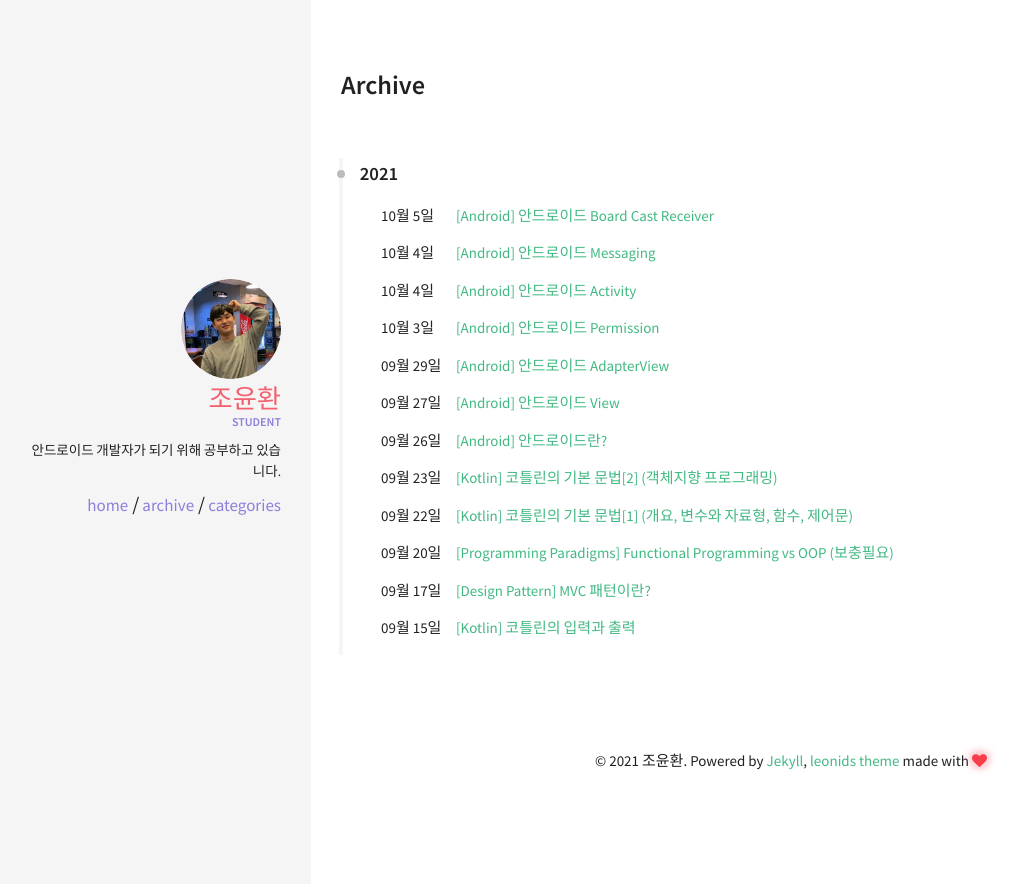
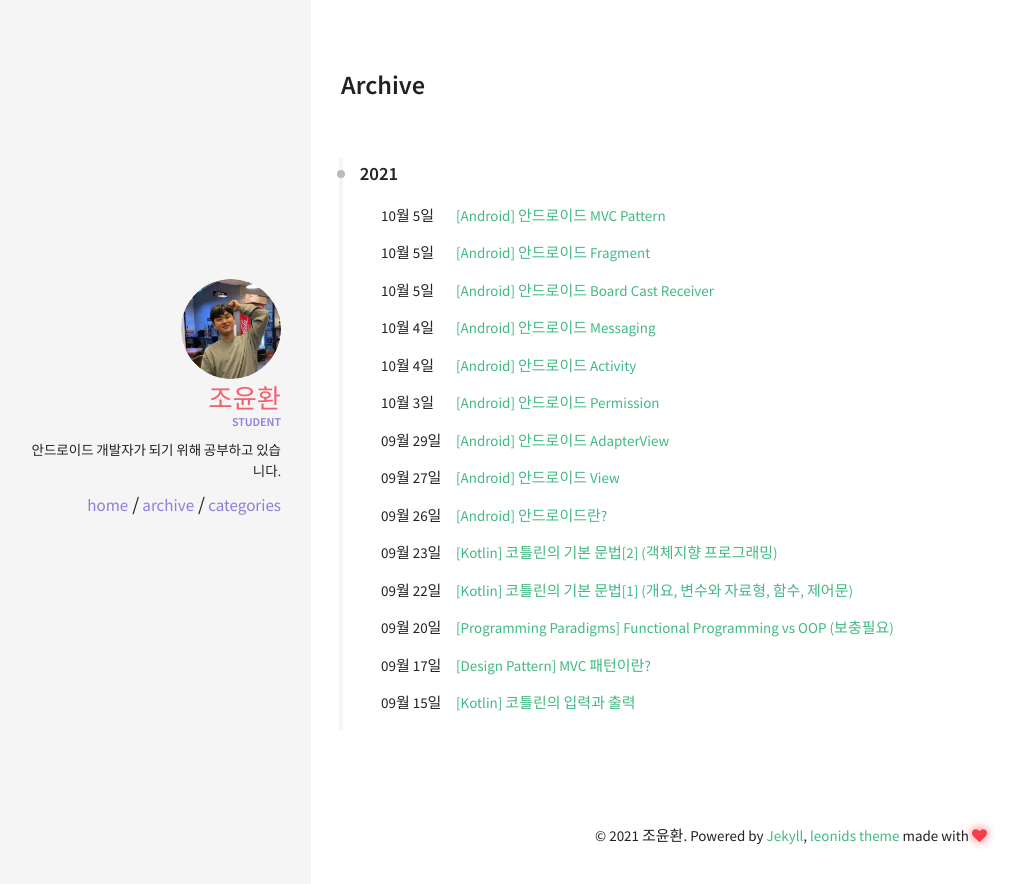
Before and after one commit to younhwan97/younhwan97.github.io, a Jekyll site: the page built from archive.html, in a window 1280 px wide. Shown: the top 884 px of the page, without its empty margins (9-1032 px from the left). Built offline with Jekyll 4.4.1, drawn with Linux system fonts in a browser that asks for light colours; part of the change alters nothing that is shown.

Commit message:
[포스팅] 안드로이드 mvc

````diff
--- /dev/null
+++ b/_posts/2021-10-05-android-fragment.md
@@ -0,0 +1,195 @@
+---
+layout: post
+title: "[Android] 안드로이드 Fragment"
+excerpt: "안드로이드 Fragment에 관해 알아본다."
+categories: [Android]
+comments: true
+---
+
+![android]({{site.url}}/img/Android/giphy.gif)
+
+- **여러 화면을 가지고 있는 어플리케이션은 여러 activity를 가지고 있는 어플리케이션을 의미한다.**
+- Activity의 경우 독립된 실행단위로써 메모리 소비가 크다.
+- 독립된 실행단위가 아닌 화면만 필요한 경우 Activity보다 Fragment가 더 잘어울린다.
+- Fragment는 activity내 작은 화면 조각으로 activity의 화면을 여러 영역으로 나누어 관리하는 목적으로 사용한다.
+
+**step 1: Fragment 생성**
+
+![test broad version]({{site.url}}/img/Android/create-fragment-step-1.png){:height="500"}
+
+빈 Fragment를 생성하기 위해 Kotlin 클래스 파일을 생성한다.
+
+**step 2: Fragment layout 생성**
+
+![test broad version]({{site.url}}/img/Android/create-fragment-step-2.png){:height="500"}
+
+**step 3: Fragment 파일 작성**
+
+```kotlin
+    class FirstFragment: Fragment() {
+        override fun onCreateView(inflater: LayoutInflater, container: ViewGroup?, savedInstanceState: Bundle?): View? {
+            val view = inflater.inflate(R.layout.fragment_first, null)
+            return view
+        }
+    }
+```
+
+Fragment 클래스를 상속하는 custom Fragment를 생성한다. <br>
+Fragment는 onCreateView에서 Fragment에 사용할 view를 생성하기 때문에, inflater를 사용해 view를 생성하고 반환하자.
+
+**step 4: Fragment를 생성할 상황을 구성한다.** <br>
+상황: activity에서 버튼을 클릭하면 fragment를 생성한다.
+
+```kotlin
+    class MainActivity : AppCompatActivity() {
+        val first_fragment= FirstFragment()
+
+        override fun onCreate(savedInstanceState: Bundle?) {
+            super.onCreate(savedInstanceState)
+            setContentView(R.layout.activity_main)
+
+            button.setOnClickListener {
+                // Fragment 작업 시작
+                val tran = supportFragmentManager.beginTransaction()
+                // Fragment를 셋팅
+                tran.replace(R.id.container1, first_fragment)
+                tran.commit()
+            }
+        }
+    }
+```
+
+**step 5: 결과 확인**
+
+![test broad version]({{site.url}}/img/Android/create-fragment-step-5.png){:height="500"}
+
+## <span style="color:#0f7b6c">1. AddToBackStack</span>
+
+- 안드로이드에서 Back Button의 경우 현재 activity를 종료한다.
+- Fragment는 activity가 아니므로 back button으로 제거할 수 없는데, AddToBackStack 메서드를 통해 BackStack에 포함된 경우 back button으로 제거할 수 있다.
+- 이를 통해 마치 이전화면으로 돌아가는 듯한 효과를 줄 수 있다.
+
+```kotlin
+    class MainActivity : AppCompatActivity() {
+        val first_fragment= FirstFragment()
+
+        override fun onCreate(savedInstanceState: Bundle?) {
+            super.onCreate(savedInstanceState)
+            setContentView(R.layout.activity_main)
+
+            button.setOnClickListener {
+                // Fragment 작업 시작
+                val tran = supportFragmentManager.beginTransaction()
+                // Fragment를 셋팅
+                tran.replace(R.id.container1, first_fragment)
+                tran.addToBackStack(null)
+                tran.commit()
+            }
+        }
+    }
+```
+
+## <span style="color:#0f7b6c">2. Fragment 생명주기</span>
+
+- Fragment도 생명주기를 가진다.
+- 각 주기에 자동으로 호출되는 메서드가 제공되며 이 메서드를 통해 필요한 처리를 할 수 있다.
+
+![test broad version]({{site.url}}/img/Android/fragment-lifecycle.png){:height="500"}
+
+```kotlin
+    class FirstFragment: Fragment() {
+        // Fragment와 activity가 연결될 때 호출된다.
+        override fun onAttach(context: Context) {
+            super.onAttach(context)
+            Log.d("test","onAttch")
+        }
+
+        // Fragment가 생성될 때 호출된다.
+        override fun onCreate(savedInstanceState: Bundle?) {
+            super.onCreate(savedInstanceState)
+            Log.d("test","onCreate")
+        }
+
+        // Fragment를 통해 보여줄 view 객체를 생성하기 위해 호출된다.
+        override fun onCreateView(inflater: LayoutInflater, container: ViewGroup?, savedInstanceState: Bundle?): View? {
+            val view = inflater.inflate(R.layout.fragment_first, null)
+            Log.d("test","onCreateView")
+            return view
+        }
+
+        // Fragment를 통해 보여줄 view 객체가 생성되면 호출된다.
+        override fun onViewCreated(view: View, savedInstanceState: Bundle?) {
+            super.onViewCreated(view, savedInstanceState)
+            Log.d("test","onViewCreated")
+        }
+
+        // Activity에 보여줄 fragment가 완전히 생성되면 호출된다,
+        override fun onActivityCreated(savedInstanceState: Bundle?) {
+            super.onActivityCreated(savedInstanceState)
+            Log.d("test","onActivityCreated")
+        }
+
+        // Fragment가 화면에 보여질 때 호출된다.
+        override fun onStart() {
+            super.onStart()
+            Log.d("test","onStart")
+        }
+
+        // Fragment가 보여지고 나서 호출된다.
+        override fun onResume() {
+            super.onResume()
+            Log.d("test","onResume")
+        }
+
+        // Fragment가 화면에서 사라질 때 호출된다.
+        override fun onPause() {
+            super.onPause()
+            Log.d("test","onPause")
+        }
+
+        // Fragment가 화면에서 완전히 사라져서 더 이상 보여지지 않을 때 호출
+        override fun onStop() {
+            super.onStop()
+            Log.d("test","onStop")
+        }
+
+        // Fragment가 제거 될 때 호출된다.
+        override fun onDestroy() {
+            super.onDestroy()
+            Log.d("test","onDestory")
+        }
+
+        // Fragment와 activity의 연결이 완전히 끊기기 전에 호출된다.
+        override fun onDetach() {
+            super.onDetach()
+            Log.d("test","onDetach")
+        }
+    }
+```
+
+**step 1: Fragment가 화면에 나타나기 까지**
+
+![test broad version]({{site.url}}/img/Android/fragment-lifecycle-step-1.png){:height="500"}
+
+**step 2: 어플리케이션이 백그라운드에 위치할 때**
+
+![test broad version]({{site.url}}/img/Android/fragment-lifecycle-step-2.png){:height="500"}
+
+**step 3: 다시 어플리케이션을 메인 화면으로 가져왔을 때**
+
+![test broad version]({{site.url}}/img/Android/fragment-lifecycle-step-3.png){:height="500"}
+
+**step 4: remove 메서드를 통해 Fragment를 제거했을 때**
+
+![test broad version]({{site.url}}/img/Android/fragment-lifecycle-step-4.png){:height="500"}
+
+**step 5: remove 메서드를 호출한 상태에서 back button을 클릭 했을 때**
+
+![test broad version]({{site.url}}/img/Android/fragment-lifecycle-step-5.png){:height="500"}
+
+addToBackStack 메서드를 호출하지 않았을 경우 step 4에서 detach가 발생한다.
+
+## <span style="color:#0f7b6c">3. Fragment 내의 view 제어</span>
+
+Activity 내의 view를 제어할때는 onCreate 메서드 내부에서 view를 제어했다. 그 이유는 onCreate 메서드가 호출될 때 activity 내 view 객체들이 생성되어 있기 때문에 사용성을 보장받을 수 있다. <br>
+Fragment 역시 Fragment 내부의 view를 제어하기 위해서는 모든 view가 생성된 이후에 해야한다. 때문에 Fragment는 view를 생성하기위해 호출되는 onCreateView가 아닌 onViewCreated 메서드에서 view를 제어한다.
--- /dev/null
+++ b/_posts/2021-10-05-android-mvc-pattern.md
@@ -0,0 +1,124 @@
+---
+layout: post
+title: "[Android] 안드로이드 MVC Pattern"
+excerpt: "안드로이드 MVC Pattern에 관해 알아본다."
+categories: [Android]
+comments: true
+---
+
+![android]({{site.url}}/img/Android/giphy.gif)
+
+- 안드로이드에서는 Fragment를 활용해 MVC 패턴을 구성할 수 있다.
+- 눈에 보이는 모든 부분을 Fragment로 만들어 사용할 경우 Fragment를 관리하는 Activity가 Controller의 역할을 한다.
+- 즉 Fragment는 MVC의 View를 담당하고, Activity는 Controller를 담당하게 된다.
+
+> Activity는 어떤 Fragment를 보여 줄 건지 관리한다. <br><br> Activity를 통해 보여지는 모든 Fragment는 자신을 관리하는 activity에 접근할 수 있기 때문에, 변수는 activity에 정의하고 activity가 Fragment끼리 데이터를 주고받는 등의 작업을 관리한다.
+
+> 지금까지 안드로이드에서 '눈이보이는 것'은 Activity로 취급했다. 하지만 지금부터는 안드로이드에서 MVC 패턴을 적용하기 위해 과감하게 눈에 보이는 영역은 모두 Fragment에게 맡기고 activity는 Controller의 역할로써 사용하고자 한다.
+
+```kotlin
+    class MainActivity : AppCompatActivity() {
+        val inputFragment = InputFragment()
+        val resultFragment = ResultFragment()
+
+        override fun onCreate(savedInstanceState: Bundle?) {
+            super.onCreate(savedInstanceState)
+            setContentView(R.layout.activity_main)
+            setFragment("input")
+        }
+
+        fun setFragment(str:String){
+            val tran = supportFragmentManager.beginTransaction()
+            when(str){
+                "input"->{
+                    tran.replace(R.id.container1, inputFragment)
+                }
+                "result"->{
+                    tran.replace(R.id.container1, resultFragment)
+                    tran.addToBackStack(null)
+                }
+            }
+            tran.commit()
+        }
+    }
+```
+
+위 코드를 보면 MainActivity에서는 setFragment를 정의하고, 어떤 Fragment를 사용할 건지만 결정한다.
+
+**Activity를 이용해 Fragment 사이 데이터를 관리하기**
+
+```kotlin
+    class MainActivity : AppCompatActivity() {
+        val inputFragment = InputFragment()
+        val resultFragment = ResultFragment()
+
+        // Fragment에서 사용할 변수를 Activity에서 설정한다.
+        // Activity가 관리하는 Fragment는 Activity에 접근할 수 있기 때문이다.
+        var input_value1 = ""
+        var input_value2 = ""
+
+        override fun onCreate(savedInstanceState: Bundle?) {
+            super.onCreate(savedInstanceState)
+            setContentView(R.layout.activity_main)
+            setFragment("input")
+        }
+
+        fun setFragment(str:String){
+            val tran = supportFragmentManager.beginTransaction()
+            when(str){
+                "input"->{
+                    tran.replace(R.id.container1, inputFragment)
+                }
+                "result"->{
+                    tran.replace(R.id.container1, resultFragment)
+                    tran.addToBackStack(null)
+                }
+            }
+            tran.commit()
+        }
+    }
+```
+
+InputFragment.kt
+```kotlin
+    class InputFragment : Fragment(){
+        override fun onCreateView(inflater: LayoutInflater, container: ViewGroup?, savedInstanceState: Bundle?): View? {
+            val view = inflater.inflate(R.layout.fragment_input, null)
+            return view
+        }
+
+        override fun onViewCreated(view: View, savedInstanceState: Bundle?) {
+            super.onViewCreated(view, savedInstanceState)
+            input_fragment_btn1.setOnClickListener {
+                val Activity = activity as MainActivity
+                Activity.input_value1 = input_fragment_edit1.text.toString()
+                Activity.input_value2 = input_fragment_edit2.text.toString()
+                Activity.setFragment("result")
+            }
+        }
+    }
+```
+
+ResultFragment.kt
+```kotlin
+    class ResultFragment:Fragment() {
+        override fun onCreateView(inflater: LayoutInflater, container: ViewGroup?, savedInstanceState: Bundle?): View? {
+            val view = inflater.inflate(R.layout.fragment_result, null)
+
+            return view
+        }
+
+        override fun onViewCreated(view: View, savedInstanceState: Bundle?) {
+            super.onViewCreated(view, savedInstanceState)
+
+            val Activity = activity as MainActivity
+            result_fragment_text1.text = Activity.input_value1
+            result_fragment_text2.text = Activity.input_value2
+        }
+    }
+```
+
+![android]({{site.url}}/img/Android/activity-controller.png){:height="500"}
+
+MainActivity에서는 Fragment에서 사용할 변수를 선언한다. Activity가 관리하는 Fragment는 activity의 변수에 접근할 수 있기 때문에 activity에서 선언한다. <br>
+각 Fragment에서는 activity를 MainActivity로 형변환 함으로써 MainActivity에 접근하였고, MainActivity를 호출함으로써 값을 세팅하거나 함수를 호출하여 Fragment는 오직 view만을 담당하고, 각 Fragment 사이 데이터 이동을 activity가 할 수 있도록 설정했다.
````
Also changed, not shown: _posts/2021-10-05-android-board-cast-receover.md (line endings or trailing spaces), img/Android/activity-controller.png (added), img/Android/create-fragment-step-1.png (added), img/Android/create-fragment-step-2.png (added), img/Android/create-fragment-step-5.png (added), img/Android/fragment-lifecycle-step-4.png (added), img/Android/fragment-lifecycle-step-5.png (added), img/Android/fragment-lifecycle.png (added), 7 other files.
